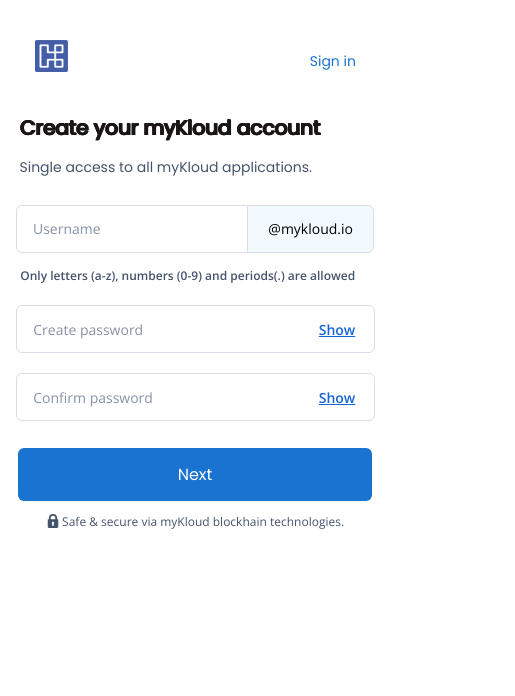
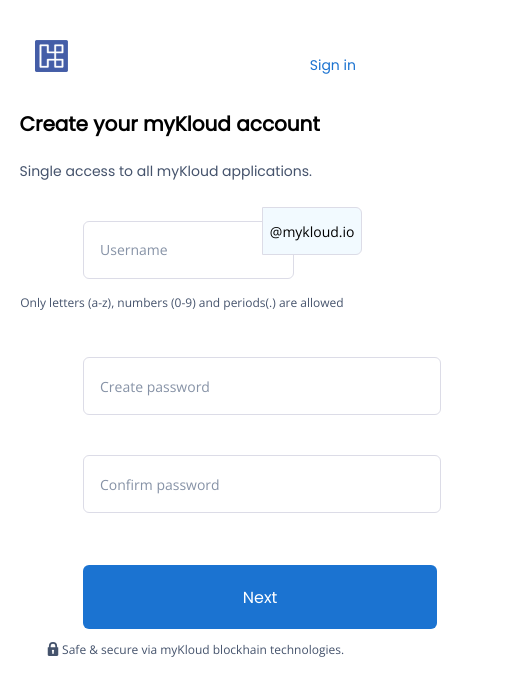
Before and after one commit to myKloud/mykloud-registration, a React (Create React App) app: page / in a window 390 px wide. Shown: the top 696 px of the page, 515 px wide, since content can reach past the window. Built offline with nearby package versions, Linux system fonts and the light colour scheme.

Commit message:
remove vh and vw -- fix kmail.io -- check the font family , size weight for all texts -- responsive design for 1440 px

```diff
--- a/src/App.css
+++ b/src/App.css
@@ -5,5 +5,5 @@ body {
   height: 100%;
   background-image: url("./images/back.png");
   background-repeat: no-repeat;
-  background-size: 100vw 100vh;
+  background-size: 100% 100%;
 }
--- a/src/components/clientInformations/clientInformations.css
+++ b/src/components/clientInformations/clientInformations.css
@@ -25,7 +25,7 @@
   letter-spacing: normal;
 }
 
-.userName {
+.userName1 {
   display: flex;
   justify-content: center;
   margin-top: 3.125vh;
--- a/src/components/clientInformations/index.js
+++ b/src/components/clientInformations/index.js
@@ -47,7 +47,7 @@ const ClientInformations = () => {
       <div className="form">
         <h1 className="formTitle">Fill in some basic info</h1>
 
-        <div className="userName">
+        <div className="userName1">
           <input
             type="text"
             placeholder="First name"
--- a/src/components/header/header.css
+++ b/src/components/header/header.css
@@ -15,10 +15,11 @@
 
 .rightSide {
   display: flex;
+  align-items: center;
 }
 
 .rightText {
-  height: 2.73437vh;
+  height: 28px;
   flex-grow: 0;
   margin: 5.6640625vh 1.11111111111111vw 0 0;
   font-family: "Poppins";
@@ -34,7 +35,7 @@
 
 .signInBtn {
   width: 9.125vw;
-  height: 4.6875vh;
+  height: 48px;
   margin-right: 3.889vw;
   margin-top: 4.9875vh;
   border-radius: 0.416667vw;
--- a/src/components/register/register.css
+++ b/src/components/register/register.css
@@ -1,23 +1,22 @@
 .registerForm {
-  width: 43.194444444444vw;
-  height: 56.93359vh;
+  width: 622px;
   border: solid 1px #dcdce7;
   background-color: #ffffff;
-  margin-top: 12.20703125vh;
-  margin-left: 28.40277777778vw;
-  padding-top: 5.46875vh;
-  padding-bottom: 5.46875vh;
-  text-align: center;
+  margin-top: 124px;
+  margin-bottom: 221px;
+  margin-left: 30%;
+  padding-top: 56px;
+  padding-bottom: 56px;
   border-radius: 6px;
 }
 
 .registerFormTitle {
-  flex-grow: 0;
+  width: 495px;
+  height: 48px;
+  margin: 0 64px 4px;
   font-family: "Poppins";
-  text-shadow: 0px 0px, 1px 0px, 0px 0px;
-  font-stretch: normal;
-  font-weight: bolder;
-  color: #1b1616;
+  font-size: 32px;
+  font-weight: bold;
   font-stretch: normal;
   font-style: normal;
   line-height: normal;
@@ -25,6 +24,9 @@
 }
 
 .normalText {
+  width: 377px;
+  height: 28px;
+  margin: 4px 125px 0 120px;
   font-family: "Poppins";
   font-size: 18px;
   font-weight: normal;
@@ -32,17 +34,18 @@
   font-style: normal;
   line-height: 1.56;
   letter-spacing: normal;
+  text-align: left;
   color: #45536c;
 }
 
 .userName {
   display: flex;
-  justify-content: center;
-  margin-top: 3.125vh;
+  margin-left: 83px;
+  margin-top: 32px;
 }
 .userField {
-  width: 31.66666666666vw;
-  height: 5.46875vh;
+  width: 456px;
+  height: 56px;
   padding: 0 0 0 16px;
   border-radius: 6px;
   border: solid 1px #dcdce7;
@@ -59,7 +62,10 @@
 }
 
 .domain {
-  width: 8.333333333333vw;
+  width: 88px;
+  height: 19px;
+  margin: 0 0 0 252px;
+  padding: 19px 16px 18px;
   margin-left: -8.3vw;
   border: solid 1px #dcdce7;
   background-color: #f2faff;
@@ -74,35 +80,32 @@
   border-top-right-radius: 6px;
   border-bottom-right-radius: 6px;
   outline: none;
-  bottom: 14px;
-  font-size: 14px;
-  height: 3.8vh;
-  padding-top: 16px;
 }
 
 .note {
-  height: 1.7578125vh;
-  flex-grow: 0;
+  width: 351px;
+  height: 18px;
+  margin-top: 8px;
+  margin-left: 83px;
+  margin-bottom: 0px;
   font-family: "Open Sans";
   font-size: 13px;
-  font-weight: bold;
+  font-weight: normal;
   font-stretch: normal;
   font-style: normal;
   line-height: normal;
   letter-spacing: normal;
-  text-align: center;
+  text-align: left;
   color: #45536c;
-  margin-top: -2vh;
-  margin-left: 5.3978888888888888888888888888889vw;
-  margin-bottom: 2.44140625vh;
-  text-align: left;
 }
 
 .passwordField {
-  width: 31.66666666666vw;
-  height: 5.46875vh;
+  width: 456px;
+  height: 56px;
   padding: 0 0 0 16px;
+  margin: 25px 0 20px;
   border-radius: 6px;
+  margin-left: 83px;
   border: solid 1px #dcdce7;
   background-color: white;
   font-family: "Open Sans";
@@ -114,14 +117,14 @@
   letter-spacing: normal;
   color: black;
   outline: none;
-  margin-bottom: 20px;
 }
 
 .confirmPasswordField {
-  width: 31.66666666666vw;
-  height: 5.46875vh;
+  width: 456px;
+  height: 56px;
   padding: 0 0 0 16px;
   border-radius: 6px;
+  margin-left: 83px;
   border: solid 1px #dcdce7;
   background-color: white;
   font-family: "Open Sans";
@@ -155,13 +158,11 @@
 }
 
 .nextBtn {
-  position: relative;
-  width: 32.7vw;
-  height: 6.25vh;
+  width: 473px;
+  height: 64px;
   border: none;
   border-radius: 6px;
   background-color: #1b73d1;
-  flex-grow: 0;
   font-family: "Poppins";
   font-size: 16px;
   font-weight: 500;
@@ -171,7 +172,8 @@
   letter-spacing: normal;
   text-align: center;
   color: white;
-  margin-top: 3.125vh;
+  margin-top: 32px;
+  margin-left: 83px;
 }
 
 .safeMessage {
@@ -214,8 +216,6 @@
     font-size: 20px;
   }
 
-  .userName {
-  }
   .userField {
     font-size: 16px;
   }
```
